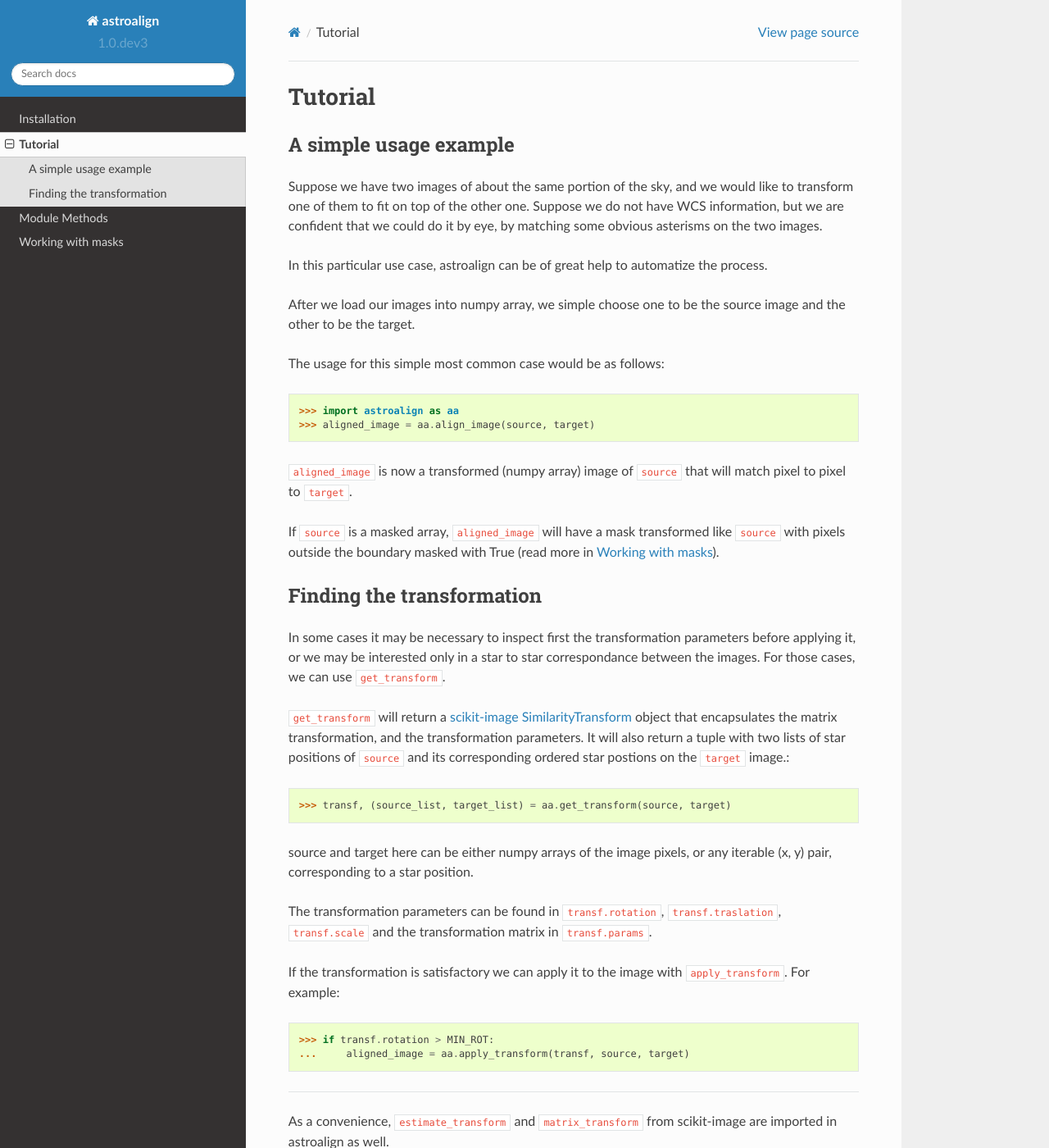
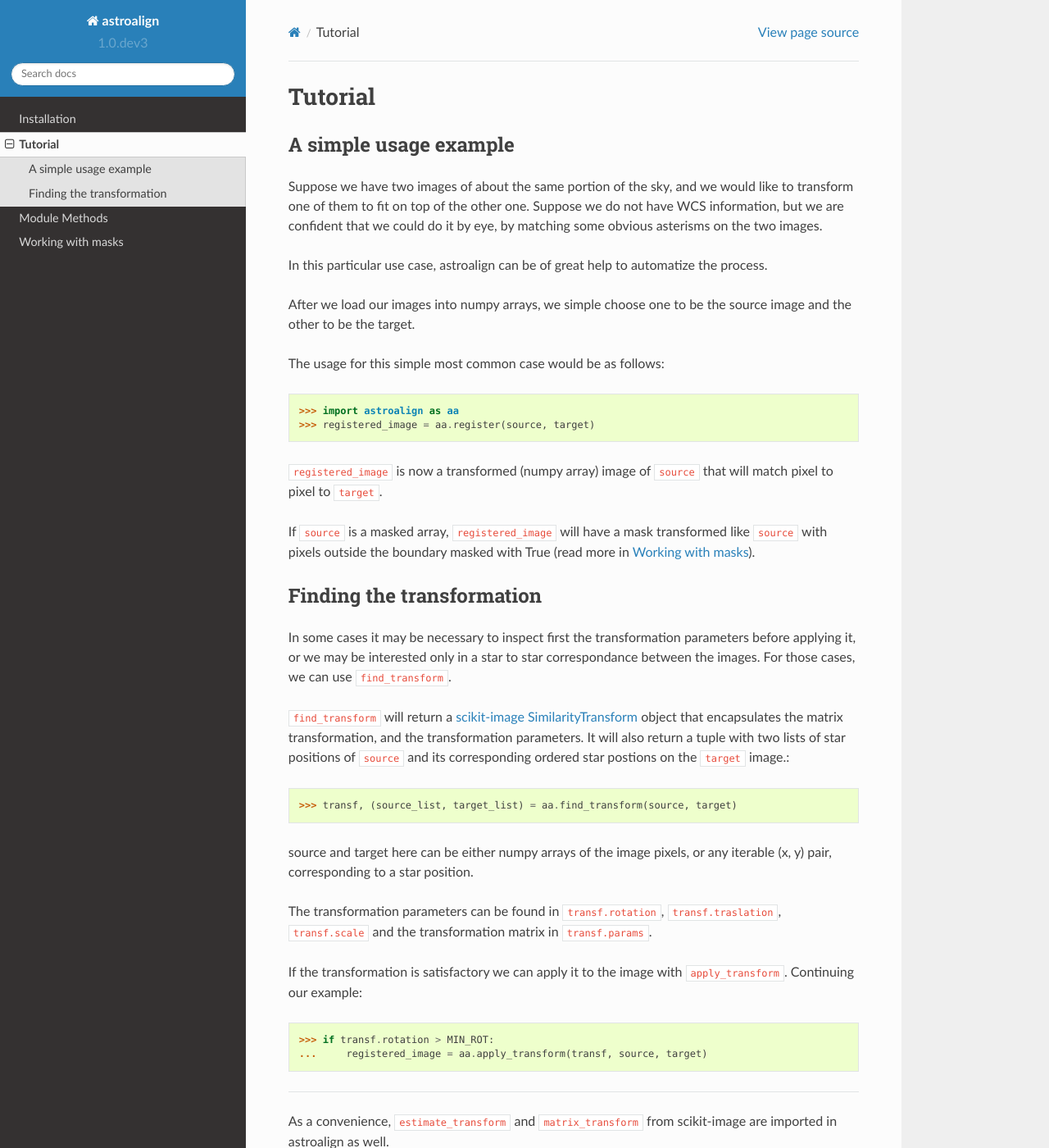
Before and after one commit to quatrope/astroalign, a Sphinx documentation site: the page built from docs/tutorial.rst, in a window 1280 px wide and 1400 px high. Shown: the whole window at 82% size. Built offline with Sphinx 7.4.7 and the Read the Docs theme 2.0.0, drawn with Linux system fonts in a browser that asks for light colours.

Commit message:
Modified docs

```diff
--- a/docs/index.rst
+++ b/docs/index.rst
@@ -3,7 +3,8 @@
 Astroalign documentation
 ========================
 
-**ASTROALIGN** is a simple package that will try to align two stellar astronomical images, especially when there is no WCS information available.
+**ASTROALIGN** is a simple package that will try to register (align) two stellar astronomical images,
+especially when there is no WCS information available.
 
 It does so by finding similar 3-point asterisms (triangles) in both images and estimating the
 affine transformation between them.
--- a/docs/mask.rst
+++ b/docs/mask.rst
@@ -15,9 +15,9 @@ and mask bad pixels with True, following the numpy masked array convention.
 You can now call astroalign methods in the usual way::
 
     >>> import astroalign as aa
-    >>> aligned_image = aa.align_image(myarray, target)
+    >>> registered_image = aa.register(myarray, target)
 
-The type of the returned ``aligned_image`` wil be the same type as the input image, regardless of the type of ``target``.
+The type of the returned ``registered_image`` wil be the same type as the input image, regardless of the type of ``target``.
 
 That is, if the source image is a masked array, the output will also be a masked array,
 with the masked transformed in the same way as the source image and filled with True
--- a/docs/tutorial.rst
+++ b/docs/tutorial.rst
@@ -9,16 +9,16 @@ Suppose we do not have WCS information, but we are confident that we could do it
 
 In this particular use case, astroalign can be of great help to automatize the process.
 
-After we load our images into numpy array, we simple choose one to be the source image and the other to be the target.
+After we load our images into numpy arrays, we simple choose one to be the source image and the other to be the target.
 
 The usage for this simple most common case would be as follows::
 
     >>> import astroalign as aa
-    >>> aligned_image = aa.align_image(source, target)
+    >>> registered_image = aa.register(source, target)
 
-``aligned_image`` is now a transformed (numpy array) image of ``source`` that will match pixel to pixel to ``target``.
+``registered_image`` is now a transformed (numpy array) image of ``source`` that will match pixel to pixel to ``target``.
 
-If ``source`` is a masked array, ``aligned_image`` will have a mask transformed
+If ``source`` is a masked array, ``registered_image`` will have a mask transformed
 like ``source`` with pixels outside the boundary masked with True
 (read more in :ref:`mask`).
 
@@ -27,15 +27,15 @@ Finding the transformation
 
 In some cases it may be necessary to inspect first the transformation parameters before applying it,
 or we may be interested only in a star to star correspondance between the images.
-For those cases, we can use ``get_transform``.
+For those cases, we can use ``find_transform``.
 
-``get_transform`` will return a `scikit-image <http://scikit-image.org>`_ `SimilarityTransform <http://scikit-image.org/docs/dev/api/skimage.transform.html#skimage.transform.SimilarityTransform>`_ object that encapsulates the matrix transformation,
+``find_transform`` will return a `scikit-image <http://scikit-image.org>`_ `SimilarityTransform <http://scikit-image.org/docs/dev/api/skimage.transform.html#skimage.transform.SimilarityTransform>`_ object that encapsulates the matrix transformation,
 and the transformation parameters.
 It will also return a tuple with two lists of star positions of ``source`` and its corresponding ordered star postions on
 the ``target`` image.::
 
 
-    >>> transf, (source_list, target_list) = aa.get_transform(source, target)
+    >>> transf, (source_list, target_list) = aa.find_transform(source, target)
 
 source and target here can be either numpy arrays of the image pixels, or any iterable (x, y) pair,
 corresponding to a star position.
@@ -44,10 +44,10 @@ The transformation parameters can be found in ``transf.rotation``, ``transf.tras
 and the transformation matrix in ``transf.params``.
 
 If the transformation is satisfactory we can apply it to the image with ``apply_transform``.
-For example::
+Continuing our example::
 
     >>> if transf.rotation > MIN_ROT:
-    ...     aligned_image = aa.apply_transform(transf, source, target)
+    ...     registered_image = aa.apply_transform(transf, source, target)
 
 ----------------------------
 
```
